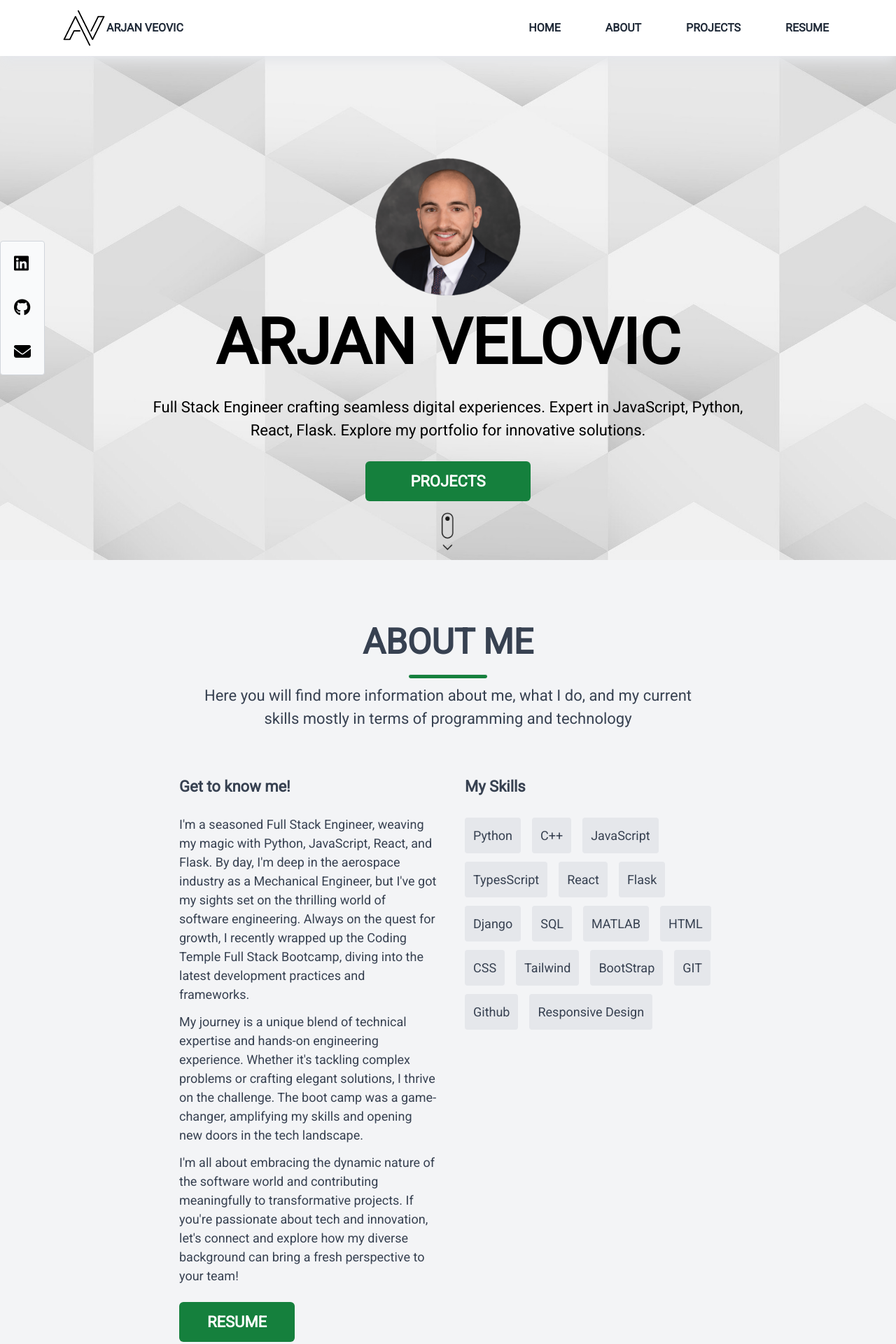
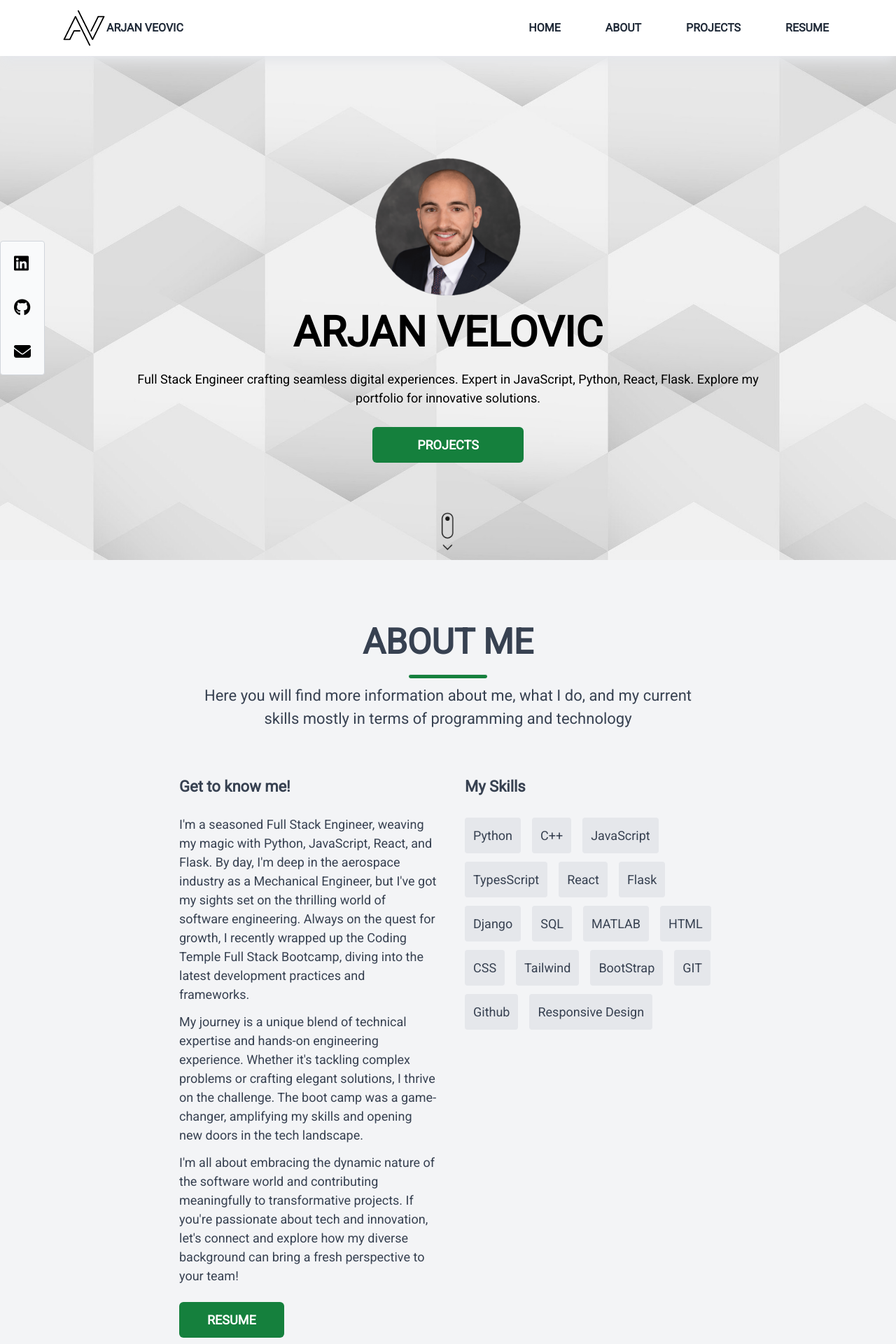
Before and after one commit to arjanvelovic/PersonalPortfolio, a React (Vite) app: page / in a window 1280 px wide. Shown: the top 1920 px of the page at 70% size. Built offline with nearby package versions, Linux system fonts and the light colour scheme.

Commit message:
fixed some styling for mobile and resume download button

```diff
--- a/src/App.tsx
+++ b/src/App.tsx
@@ -3,6 +3,8 @@ import 'react-pdf/dist/Page/AnnotationLayer.css';
 import 'react-pdf/dist/Page/TextLayer.css';
 import Navbar from './components/Navbar';
 import Footer from './components/Footer';
+//@ts-ignore
+import resume from '../public/VelovicResume.pdf'
 //@ts-ignore
 import graybackground from './assets/images/graybackground.jpg'
 //@ts-ignore
@@ -46,11 +48,11 @@ function App() {
       <div ref={scrollpoint1}></div>
       <div className='relative w-full'>
         <img className='imagecover w-screen' src={graybackground}/>
-        <div className='overlap1 grid text-center mx-20 justify-items-center h-fit' >
+        <div className='overlap1 grid text-center mx-8 md:mx-20 mt-20 md:mt-36 justify-items-center h-fit' >
           <img className='w-52' src={headshot}/>
-          <div id='TitleText' className='font-bold'>ARJAN VELOVIC</div>
-          <div id='SubtitleText' className='my-2 max-w-4xl'>Full Stack Engineer crafting seamless digital experiences. Expert in JavaScript, Python, React, Flask. Explore my portfolio for innovative solutions.</div>
-          <button id='SubtitleText' className='bg-green-700 text-white font-bold hover:text-green-700 hover:bg-gray-50 hover:border-green-800 hover:border transition duration-700 py-3 px-16 rounded-md my-5' onClick={scrollTo3}>
+          <div id='TitleText' className='font-bold mt-2'>ARJAN VELOVIC</div>
+          <div id='ParagraphText' className='my-2 max-w-4xl'>Full Stack Engineer crafting seamless digital experiences. Expert in JavaScript, Python, React, Flask. Explore my portfolio for innovative solutions.</div>
+          <button id='ParagraphText' className='bg-green-700 text-white font-bold hover:text-green-700 hover:bg-gray-50 hover:border-green-800 hover:border transition duration-700 py-3 px-16 rounded-md my-5' onClick={scrollTo3}>
             PROJECTS
           </button>
         </div>
@@ -66,7 +68,7 @@ function App() {
         </div>
 
         <div className='overlap3 grid justify-items-center'>
-          <img src={scrollgif} className='h-16 mb-3'/>
+          <img src={scrollgif} className='h-16 mb-16 md:mb-3'/>
         </div>
       </div>
 
@@ -80,11 +82,11 @@ function App() {
         <div className='grid mt-16 lg:w-4/5 xl:w-3/5 mx-8 md:mx-14 justify-items-start grid-cols-1 md:grid-cols-2 gap-8 mb-20'>
           <div className='text-start max-w-lg md:w-full'>
             <div id='SubtitleText' className='font-bold'>Get to know me!</div>
-            <div id='ParagraphText' className='mt-6'>
+            <div id='ParagraphText' className='mt-2 md:mt-6'>
               <p>I'm a seasoned Full Stack Engineer, weaving my magic with Python, JavaScript, React, and Flask. By day, I'm deep in the aerospace industry as a Mechanical Engineer, but I've got my sights set on the thrilling world of software engineering. Always on the quest for growth, I recently wrapped up the Coding Temple Full Stack Bootcamp, diving into the latest development practices and frameworks.</p>
               <p className='mt-3'>My journey is a unique blend of technical expertise and hands-on engineering experience. Whether it's tackling complex problems or crafting elegant solutions, I thrive on the challenge. The boot camp was a game-changer, amplifying my skills and opening new doors in the tech landscape.</p>
               <p className='mt-3'>I'm all about embracing the dynamic nature of the software world and contributing meaningfully to transformative projects. If you're passionate about tech and innovation, let's connect and explore how my diverse background can bring a fresh perspective to your team!</p>
-              <button id='SubtitleText' className='mt-6 bg-green-700 text-white font-bold hover:text-green-700 hover:bg-gray-50 hover:border-green-800 hover:border transition duration-700 py-3 px-10 rounded-md' onClick={scrollTo4}>
+              <button id='ParagraphText' className='mt-6 bg-green-700 text-white font-bold hover:text-green-700 hover:bg-gray-50 hover:border-green-800 hover:border transition duration-700 py-3 px-10 rounded-md' onClick={scrollTo4}>
               RESUME
               </button>
 
@@ -131,10 +133,10 @@ function App() {
             I created a mock Tesla Webpage. I was inspired by the beautiful UI. It was a great experience for me to build the entire full stack application
             </div>
             <div className='flex gap-2 justify-center md:justify-start'>
-              <button id='SubtitleText' className='mt-6 bg-green-700 text-white font-bold hover:text-green-700 hover:bg-gray-50 hover:border-green-800 hover:border transition duration-700 py-3 px-10 rounded-md'>
+              <button id='ParagraphText' className='mt-6 bg-green-700 text-white font-bold hover:text-green-700 hover:bg-gray-50 hover:border-green-800 hover:border transition duration-700 py-3 px-10 rounded-md'>
                 <a href='https://teslavelovic.netlify.app/'>LIVE LINK</a>
               </button>
-              <button id='SubtitleText' className='mt-6 bg-green-700 text-white font-bold hover:text-green-700 hover:bg-gray-50 hover:border-green-800 hover:border transition duration-700 py-3 px-10 rounded-md'>
+              <button id='ParagraphText' className='mt-6 bg-green-700 text-white font-bold hover:text-green-700 hover:bg-gray-50 hover:border-green-800 hover:border transition duration-700 py-3 px-10 rounded-md'>
                 <a href='https://github.com/arjanvelovic/ReactVehicle'>GITHUB</a>
               </button>
             </div>
@@ -152,10 +154,10 @@ function App() {
             I created a mock Tesla Webpage. I was inspired by the beautiful UI. It was a great experience for me to build the entire full stack application
             </div>
             <div className='flex gap-2 justify-center md:justify-start'>
-              <button id='SubtitleText' className='mt-6 bg-green-700 text-white font-bold hover:text-green-700 hover:bg-gray-50 hover:border-green-800 hover:border transition duration-700 py-3 px-10 rounded-md'>
+              <button id='ParagraphText' className='mt-6 bg-green-700 text-white font-bold hover:text-green-700 hover:bg-gray-50 hover:border-green-800 hover:border transition duration-700 py-3 px-10 rounded-md'>
                 LIVE LINK
               </button>
-              <button id='SubtitleText' className='mt-6 bg-green-700 text-white font-bold hover:text-green-700 hover:bg-gray-50 hover:border-green-800 hover:border transition duration-700 py-3 px-10 rounded-md'>
+              <button id='ParagraphText' className='mt-6 bg-green-700 text-white font-bold hover:text-green-700 hover:bg-gray-50 hover:border-green-800 hover:border transition duration-700 py-3 px-10 rounded-md'>
                 GITHUB
               </button>
             </div>
@@ -173,10 +175,10 @@ function App() {
             I created a mock Tesla Webpage. I was inspired by the beautiful UI. It was a great experience for me to build the entire full stack application
             </div>
             <div className='flex gap-2 justify-center md:justify-start'>
-              <button id='SubtitleText' className='mt-6 bg-green-700 text-white font-bold hover:text-green-700 hover:bg-gray-50 hover:border-green-800 hover:border transition duration-700 py-3 px-10 rounded-md'>
+              <button id='ParagraphText' className='mt-6 bg-green-700 text-white font-bold hover:text-green-700 hover:bg-gray-50 hover:border-green-800 hover:border transition duration-700 py-3 px-10 rounded-md'>
                 LIVE LINK
               </button>
-              <button id='SubtitleText' className='mt-6 bg-green-700 text-white font-bold hover:text-green-700 hover:bg-gray-50 hover:border-green-800 hover:border transition duration-700 py-3 px-10 rounded-md'>
+              <button id='ParagraphText' className='mt-6 bg-green-700 text-white font-bold hover:text-green-700 hover:bg-gray-50 hover:border-green-800 hover:border transition duration-700 py-3 px-10 rounded-md'>
                 GITHUB
               </button>
             </div>
@@ -193,10 +195,10 @@ function App() {
             I created a mock Tesla Webpage. I was inspired by the beautiful UI. It was a great experience for me to build the entire full stack application
             </div>
             <div className='flex gap-2 justify-center md:justify-start'>
-              <button id='SubtitleText' className='mt-6 bg-green-700 text-white font-bold hover:text-green-700 hover:bg-gray-50 hover:border-green-800 hover:border transition duration-700 py-3 px-10 rounded-md'>
+              <button id='ParagraphText' className='mt-6 bg-green-700 text-white font-bold hover:text-green-700 hover:bg-gray-50 hover:border-green-800 hover:border transition duration-700 py-3 px-10 rounded-md'>
                 LIVE LINK
               </button>
-              <button id='SubtitleText' className='mt-6 bg-green-700 text-white font-bold hover:text-green-700 hover:bg-gray-50 hover:border-green-800 hover:border transition duration-700 py-3 px-10 rounded-md'>
+              <button id='ParagraphText' className='mt-6 bg-green-700 text-white font-bold hover:text-green-700 hover:bg-gray-50 hover:border-green-800 hover:border transition duration-700 py-3 px-10 rounded-md'>
                 GITHUB
               </button>
             </div>
@@ -206,8 +208,8 @@ function App() {
 
       <div ref={scrollpoint4}></div>
       <div className='relative'>
-        <img className='imagecover2 w-full' src={graybackground}/>
-        <div className='overlap4 grid text-center py-20 justify-items-center' >
+        <img id='imagecover2' className='w-full' src={graybackground}/>
+        <div className='overlap1 grid text-center py-20 justify-items-center h-fit md:h-full' >
           <div className='my-0'>
             <div id='HeaderText' className='font-bold'>RESUME</div>
             <hr className="w-full h-1.5 my-2 bg-green-700 rounded"/>
@@ -216,16 +218,14 @@ function App() {
             <div className='mt-2 mx-2 h-fit'>
               <img src={VelovicResume} className='md:h-screen border border-gray-300'/>
             </div>
-            <button id='SubtitleText' className='mt-4 bg-green-700 text-white font-bold hover:text-green-700 hover:bg-gray-50 hover:border-green-800 hover:border transition duration-700 rounded-md h-12 w-40 md:w-52 xl:w-60'>
-              <a className="button" href="../assets/VelovicResume.pdf" download = "Velovic_Resume.pdf">
+            <button id='ParagraphText' className='mt-4 bg-green-700 text-white font-bold hover:text-green-700 hover:bg-gray-50 hover:border-green-800 hover:border transition duration-700 rounded-md h-12 w-40 md:w-52 xl:w-60'>
+              <a className="button" href={resume} download = "Velovic_Resume.pdf">
                 Download Resume
               </a>
             </button>
           </div>
         </div>
       </div>
-
-
     </div>
     <Footer/>
 
--- a/src/index.css
+++ b/src/index.css
@@ -12,9 +12,10 @@
     height: calc(100vh - 80px);
 }
 
-.imagecover2 {
+
+#imagecover2 {
     object-fit: cover;
-    height: calc(140vh);
+    height: calc(96vh);
 }
 
 .overlap1 {
@@ -23,7 +24,6 @@
     bottom: 0;
     left: 0;
     right: 0;
-    margin-top: 18vh;
 }
 
 .overlap2 {
@@ -42,57 +42,86 @@
     right: 0;
 }
 
-.overlap4 {
-    position: absolute;
-    top: 0;
-    bottom: 0;
-    left: 0;
-    right: 0;
-}
-
 #TitleText{
-    font-size:35px;
+    font-size:30px;
 }
 
 #HeaderText{
-    font-size:28px;
+    font-size:24px;
 }
 
 #SubtitleText{
+    font-size:17px;
+}
+
+#ParagraphText{
     font-size:15px;
 }
 
-#ParagraphText{
-    font-size:12px;
+@media only screen and (min-width: 28em) {
+    #imagecover2 {
+        object-fit: cover;
+        height: calc(96vh);
+    }
+}
+
+@media only screen and (min-width: 32em) {
+    #imagecover2 {
+        object-fit: cover;
+        height: calc(106vh);
+    }
+}
+
+@media only screen and (min-width: 36em) {
+    #imagecover2 {
+        object-fit: cover;
+        height: calc(120vh);
+    }
 }
 
 @media only screen and (min-width: 40em) {
-    #TitleText{ font-size:40px;}
-    #HeaderText{ font-size:32px;}
-    #SubtitleText{ font-size:17px;}
-    #ParagraphText{ font-size:14px;}
+    #TitleText{ font-size:34px;}
+    #HeaderText{ font-size:28px;}
+    #SubtitleText{ font-size:18px;}
+    #ParagraphText{ font-size:16px;}
+    #imagecover2 {
+        object-fit: cover;
+        height: calc(140vh);
+    }
 }
 
 /* Medium devices such as tablets (768px and up) */
 @media only screen and (min-width: 48em) {
-    #TitleText{ font-size: 60px;}
-    #HeaderText{ font-size: 40px;}
-    #SubtitleText{ font-size: 19px;}
+    #TitleText{ font-size: 40px;}
+    #HeaderText{ font-size: 32px;}
+    #SubtitleText{ font-size: 20px;}
     #ParagraphText{ font-size: 16px;}
+    #imagecover2 {
+        object-fit: cover;
+        height: calc(140vh);
+    }
 }
 
 /* Large devices such as laptops (1024px and up) */
 @media only screen and (min-width: 64em) {
-    #TitleText{ font-size: 70px;}
-    #HeaderText{ font-size: 45px;}
-    #SubtitleText{ font-size: 20px;}
+    #TitleText{ font-size: 50px;}
+    #HeaderText{ font-size: 40px;}
+    #SubtitleText{ font-size: 22px;}
     #ParagraphText{ font-size: 17px;}
+    #imagecover2 {
+        object-fit: cover;
+        height: calc(140vh);
+    }
 }
 
 /* Largest devices such as desktops (1280px and up) */
 @media only screen and (min-width: 80em) {
-    #TitleText{ font-size: 90px}
+    #TitleText{ font-size: 60px}
     #HeaderText{ font-size: 50px}
     #SubtitleText{ font-size: 22px}
     #ParagraphText{ font-size: 18px}
+    #imagecover2 {
+        object-fit: cover;
+        height: calc(140vh);
+    }
 }
```
Also changed, not shown: 1 other file (tests, documents, lock files or other folders).
